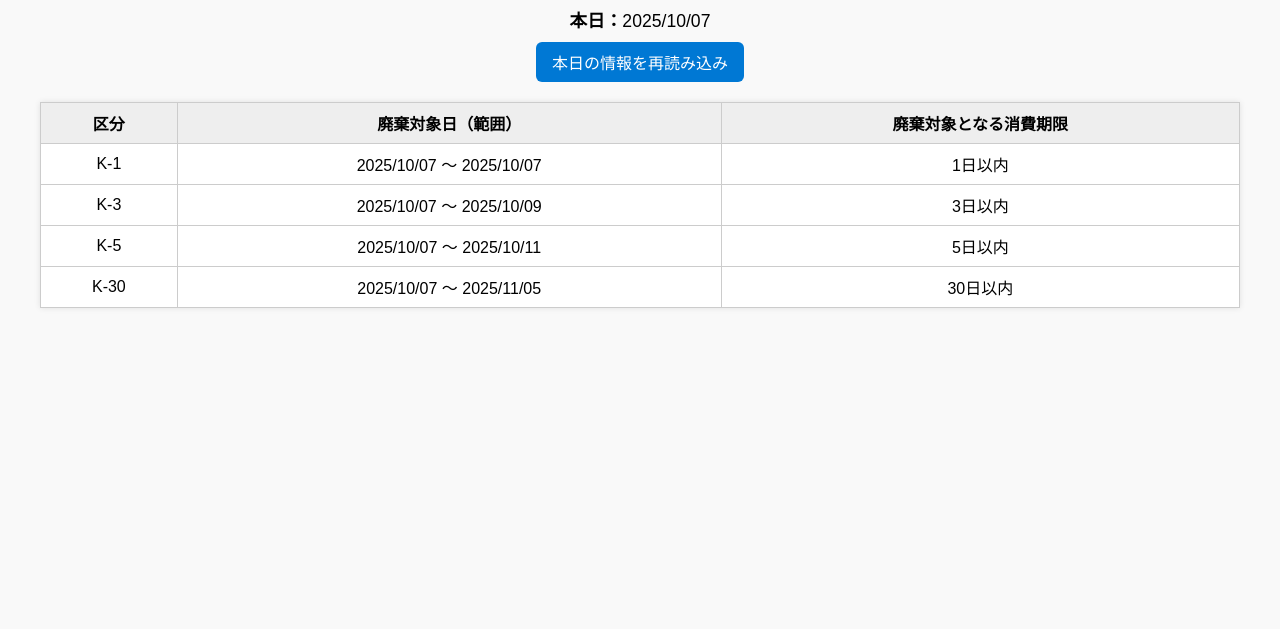
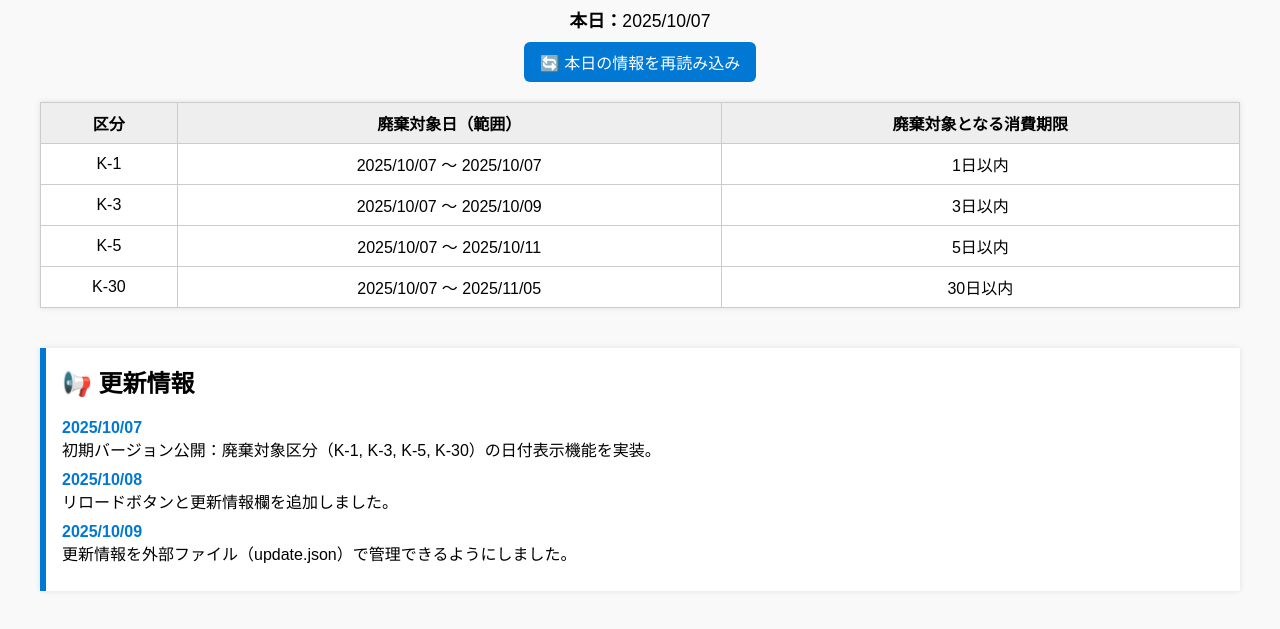
Before and after one commit to RP-800/LossCheck, a plain HTML site: page index.html in a window 1280 px wide. Shown: the part 89-718 px from the top of the page. Drawn offline with Linux system fonts and the light colour scheme.

Commit message:
update.json に対応

```diff
--- a/index.html
+++ b/index.html
@@ -49,6 +49,25 @@ th, td {
 th {
   background-color: #eee;
 }
+
+/* 更新情報ボックス */
+#update-info {
+  margin-top: 40px;
+  padding: 16px;
+  background: #fff;
+  border-left: 6px solid #0078d4;
+  box-shadow: 0 0 6px rgba(0,0,0,0.1);
+}
+#update-info h2 {
+  margin-top: 0;
+}
+.update-item {
+  margin-bottom: 10px;
+}
+.update-date {
+  color: #0078d4;
+  font-weight: bold;
+}
 </style>
 </head>
 <body>
@@ -56,7 +75,7 @@ th {
 <h1>廃棄対象日確認Web</h1>
 
 <div id="today"></div>
-<button onclick="reloadPage()">本日の情報を再読み込み</button>
+<button onclick="reloadPage()">🔄 本日の情報を再読み込み</button>
 
 <table>
   <thead>
@@ -68,6 +87,12 @@ th {
   </thead>
   <tbody id="result"></tbody>
 </table>
+
+<!-- ▼ 更新情報セクション -->
+<div id="update-info">
+  <h2>📢 更新情報</h2>
+  <div id="updates">読み込み中...</div>
+</div>
 
 <script>
 function formatDate(date) {
@@ -112,11 +137,34 @@ function showData() {
 }
 
 function reloadPage() {
-  // ページを再読み込み（キャッシュ対策で強制リロード）
   location.reload(true);
 }
 
+// ▼ update.jsonを読み込んで更新情報を表示
+async function loadUpdates() {
+  const updateDiv = document.getElementById("updates");
+  try {
+    const res = await fetch("update.json");
+    if (!res.ok) throw new Error("update.json が見つかりません");
+    const updates = await res.json();
+
+    updateDiv.innerHTML = "";
+    updates.forEach(u => {
+      const div = document.createElement("div");
+      div.className = "update-item";
+      div.innerHTML = `
+        <div class="update-date">${u.date}</div>
+        <div class="update-text">${u.text}</div>
+      `;
+      updateDiv.appendChild(div);
+    });
+  } catch (err) {
+    updateDiv.innerHTML = `<span style="color:red;">更新情報の読み込みに失敗しました：${err.message}</span>`;
+  }
+}
+
 showData();
+loadUpdates();
 </script>
 
 </body>
```
